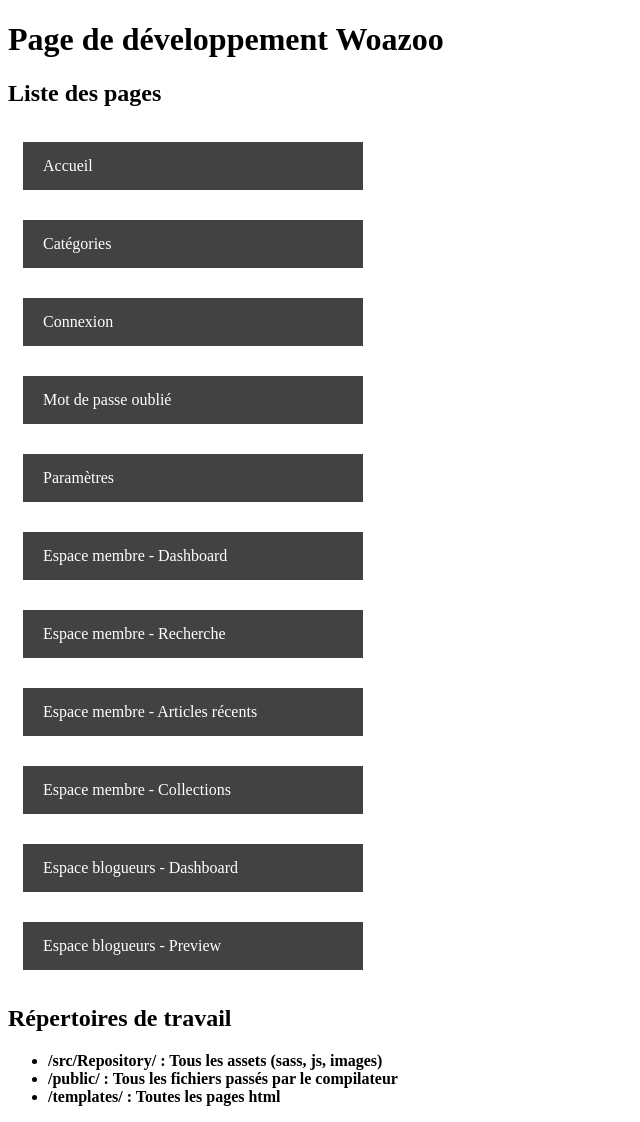
After one commit to aureldvx/woazoo, a Symfony app: template templates/listing.html.twig in a window 1280 px wide. The commit adds this page. Shown: the whole page, without its empty margins (0-640 px from the left). Run offline with Twig, Linux system fonts and the light colour scheme; the template is opened without the code that fills it, so the values that code supplies are empty; some libraries are stand-ins or nearby versions.

Commit message:
Création des routes associées et du répertoire de travail

```diff
--- /dev/null
+++ b/templates/listing.html.twig
@@ -0,0 +1,55 @@
+{% extends "base.html.twig" %}
+
+{% block pageTitle %}Listing des pages{% endblock %}
+
+{% block body %}
+<style>
+.links {
+    width: 50%;
+    display: flex;
+    align-items: center;
+    justify-content: flex-start;
+    flex-wrap: wrap;
+}
+
+.link {
+    width: 300px;
+    text-decoration: none;
+    padding: 15px 20px;
+    margin: 15px;
+    background-color: #424242;
+    color: #ffffff;
+}
+</style>
+
+<h1>Page de développement Woazoo</h1>
+<h2>Liste des pages</h2>
+<div class="links">
+    <a href="{{ path("homepage") }}" class="link">Accueil</a>
+    <a href="{{ path("categories") }}" class="link">Catégories</a>
+    <a href="{{ path("connexion") }}" class="link">Connexion</a>
+    <a href="{{ path("mot_de_passe_oublie") }}" class="link">Mot de passe oublié</a>
+    <a href="{{ path("parametres") }}" class="link">Paramètres</a>
+    <a href="{{ path("user_dashboard") }}" class="link">Espace membre - Dashboard</a>
+    <a href="{{ path("user_search") }}" class="link">Espace membre - Recherche</a>
+    <a href="{{ path("articles_recents") }}" class="link">Espace membre - Articles récents</a>
+    <a href="{{ path("user_collections") }}" class="link">Espace membre - Collections</a>
+    <a href="{{ path("blogger_dashboard") }}" class="link">Espace blogueurs - Dashboard</a>
+    <a href="{{ path("blogger_preview") }}" class="link">Espace blogueurs - Preview</a>
+</div>
+<h2>Répertoires de travail</h2>
+<ul>
+    <li>
+        <strong>/src/Repository/ : <strong>
+        Tous les assets (sass, js, images)
+    </li>
+<li>
+    <strong>/public/ : </strong>
+    Tous les fichiers passés par le compilateur
+</li>
+<li>
+    <strong>/templates/ :</strong>
+    Toutes les pages html
+</li>
+</ul>
+{% endblock %}
--- a/templates/public/homepage.html.twig
+++ b/templates/public/homepage.html.twig
@@ -1,4 +1,4 @@
-{% extends "../base.html.twig" %}
+{% extends "base.html.twig" %}
 
 {% block metaTitle %}{% endblock %}
 {% block metaDescription %}{% endblock %}
--- a/templates/public/template-a-utiliser.html.twig
+++ b/templates/template-a-utiliser.html.twig
@@ -1,4 +1,4 @@
-{% extends "../base.html.twig" %}
+{% extends "base.html.twig" %}
 {# META TAGS • Général #}
 {% block metaTitle %}{% endblock %}
 {% block metaDescription %}{% endblock %}
```
Also changed, not shown: config/routes.yaml (+45 -1 lines), src/Controller/MainController.php (+68 -1 lines), templates/blogger/a-supprimer.txt (deleted), templates/blogger/bloggerDashboard.html.twig (added), templates/blogger/bloggerPreview.html.twig (added), templates/member/a-supprimer.txt (deleted), templates/member/userCollections.html.twig (added), templates/member/userDashboard.html.twig (added), templates/member/userLastArticles.html.twig (added), templates/member/userSearch.html.twig (added), templates/public/a-supprimer.txt (deleted), templates/public/categories.html.twig (added), templates/public/connexion.html.twig (added), templates/public/mdpOublie.html.twig (added), 1 more files.
